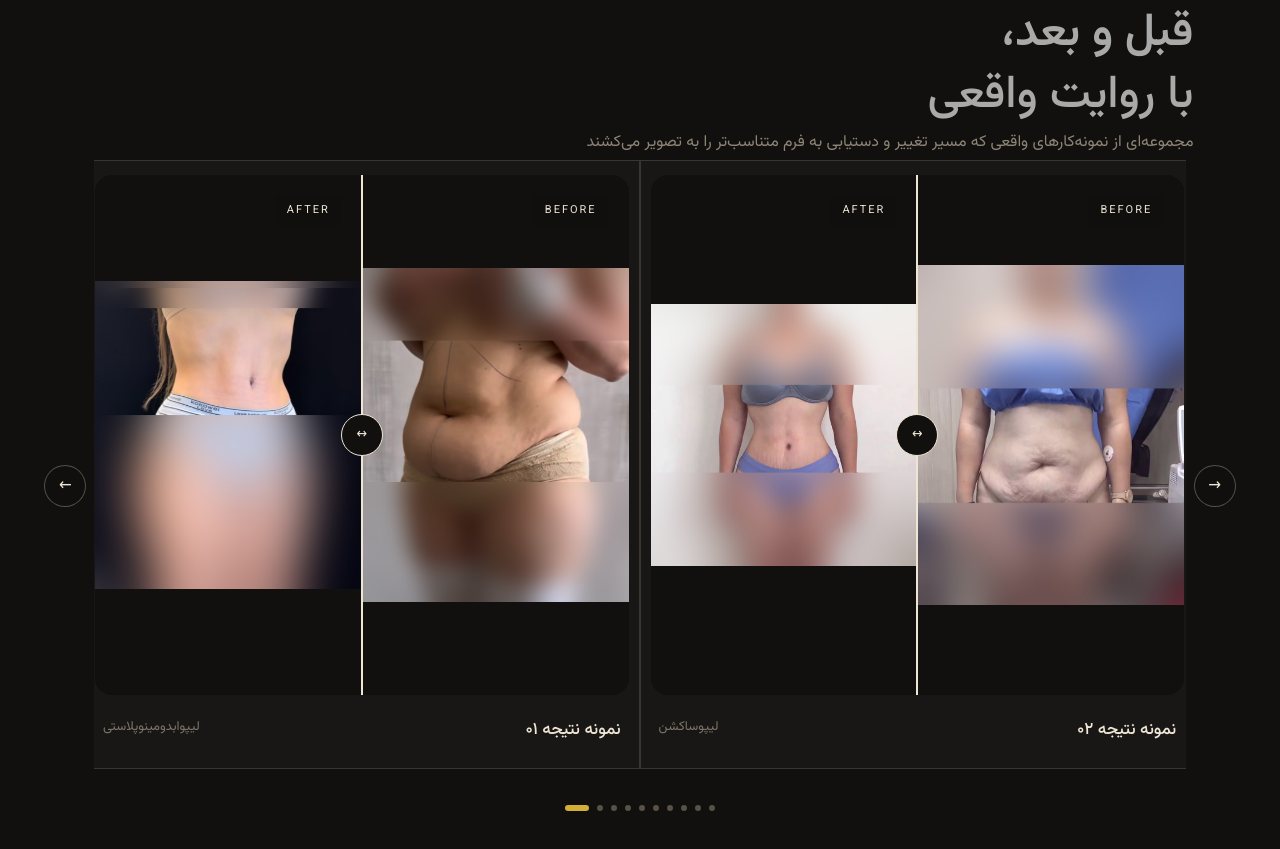
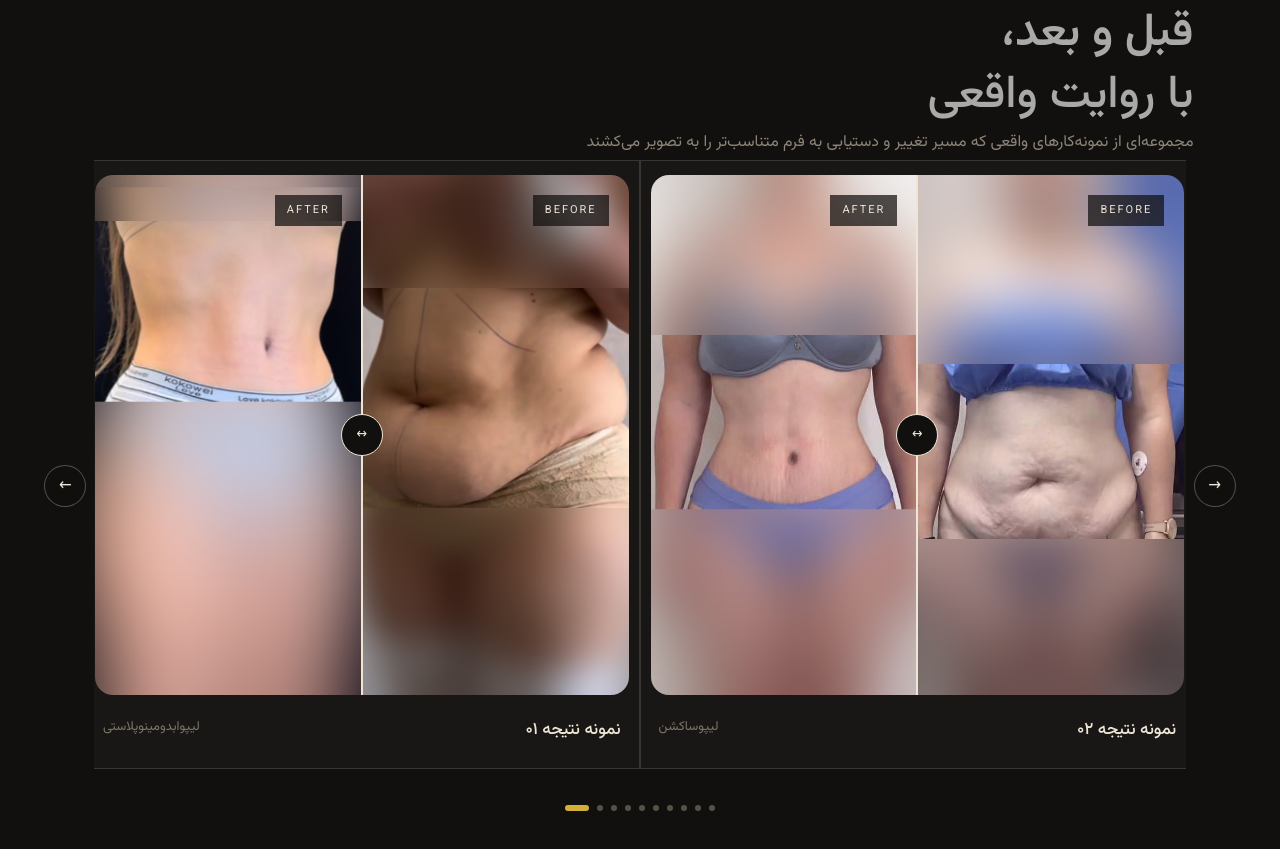
Before and after one commit to armin-panahi/dr-aligolpour.ir, a plain HTML site: page index.html in a window 1280 px wide. Shown: the part 4285-5134 px from the top of the page. Drawn offline with Linux system fonts and the light colour scheme; animation ran at ten frames a second; a web font is replaced by a local one.

Commit message:
Update before after section

```diff
--- a/style.css
+++ b/style.css
@@ -1124,7 +1124,7 @@
   height: 100% !important;
   max-width: 100% !important;
   max-height: 100% !important;
-  object-fit: contain !important;
+  object-fit: cover !important;
   object-position: center center !important;
   display: block !important;
 }@media (max-width: 820px) {
```
